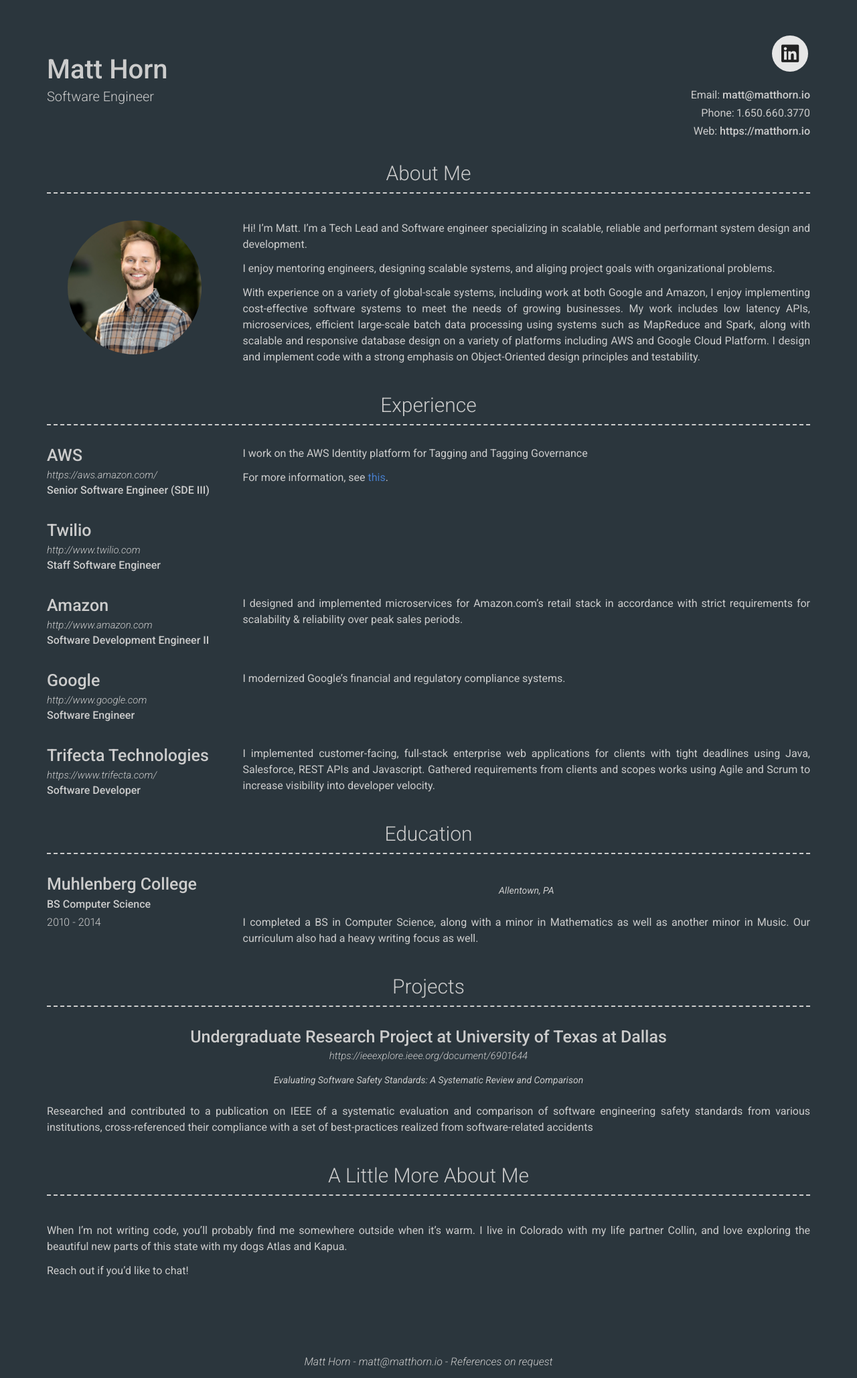
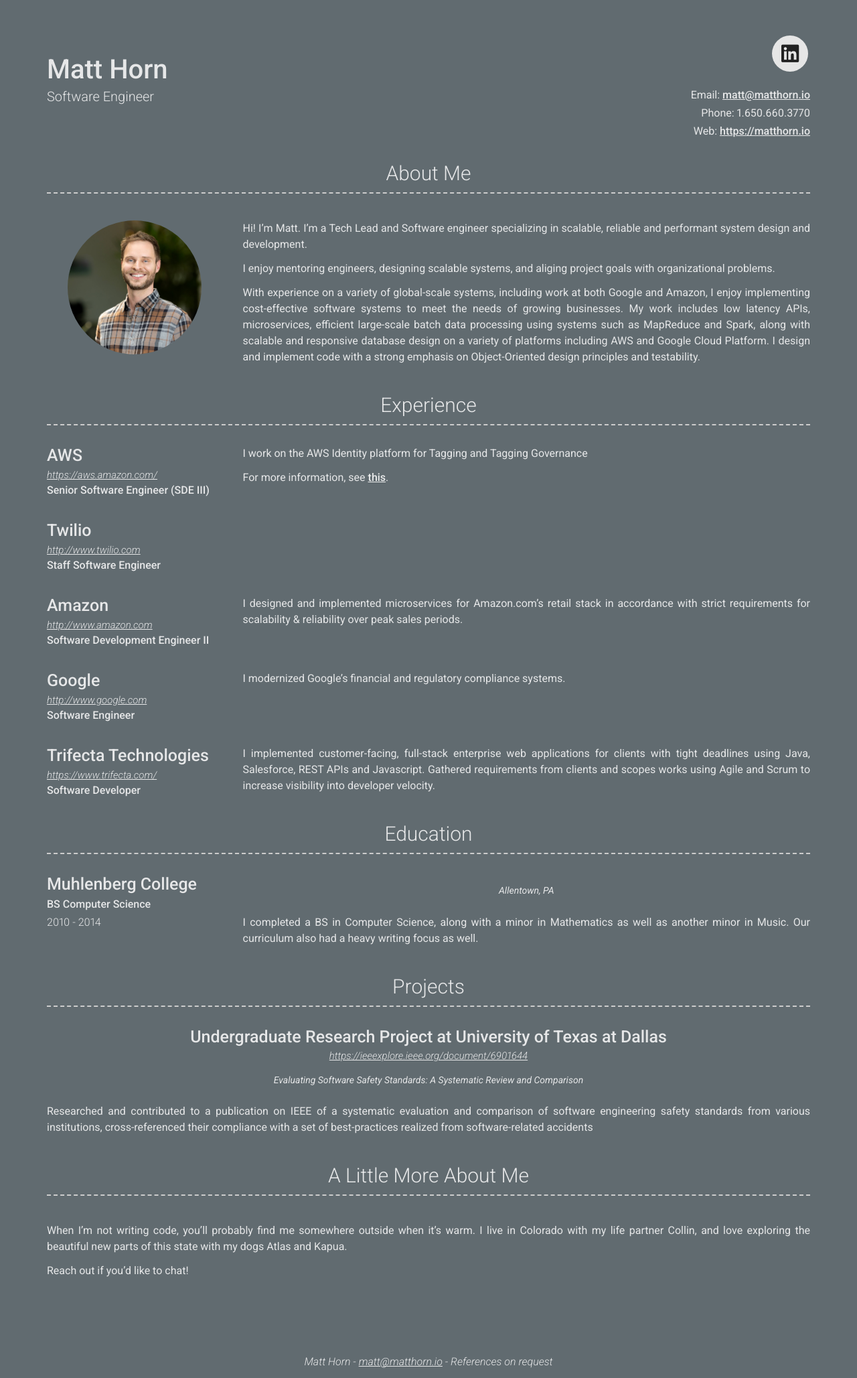
Before and after one commit to matthorn-repo/matthorn-repo.github.io, a Jekyll site: the page built from index.md, in a window 1280 px wide. Shown: the whole page at 67% size. Built offline with Jekyll 4.4.1, drawn with Linux system fonts in a browser that asks for light colours; nearby versions of some CDN libraries.

Commit message:
Update dark.scss

```diff
--- a/_sass/dark.scss
+++ b/_sass/dark.scss
@@ -1,16 +1,18 @@
 .dark,
 .dark * {
-  background-color: #2b363d;
-  color: #ccc;
+  background-color: #616b70;
+  color: #e6e7e8;
 }
 
 .dark {
   mark {
-    color: #2b363d;
-    background-color: #ccc;
+    color: #616b70;
+    background-color: #e6e7e8;
   }
 
   a {
-    color: #477dca;
+    color: #ebecec;
+    text-decoration-line: underline;
+    font-weight: 500;
   }
 }
```
